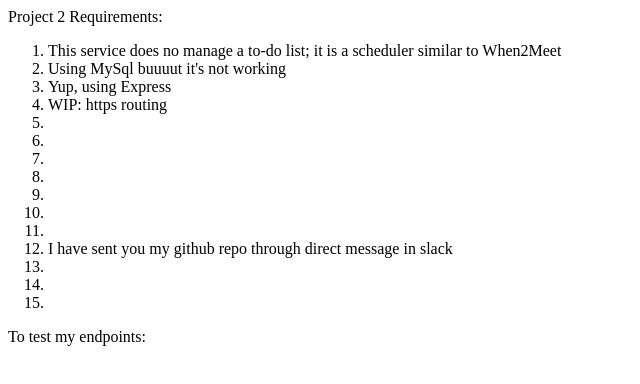
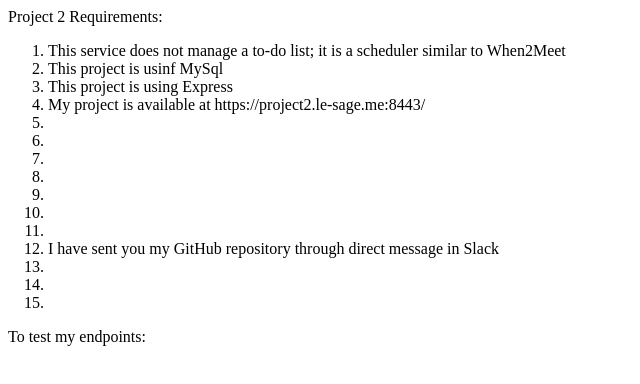
Before and after one commit to lesagecl/web-dev-project-2, a website: page report.html in a window 1280 px wide. Shown: the whole page, without its empty margins (0-640 px from the left). Drawn offline with Linux system fonts and the light colour scheme.

Commit message:
port 5001

```diff
--- a/index.js
+++ b/index.js
@@ -2,7 +2,7 @@ const express = require('express');
 
 const service = express();
 
-const port = 5000;
+const port = 5001;
 service.listen(port, () => {
     console.log(`We're live on port ${port}!`);
 });
--- a/report.html
+++ b/report.html
@@ -2,10 +2,10 @@
 <html>
     Project 2 Requirements:
     <ol>
-        <li>This service does no manage a to-do list; it is a scheduler similar to When2Meet</li>
-        <li>Using MySql buuuut it's not working</li>
-        <li>Yup, using Express</li>
-        <li>WIP: https routing</li>
+        <li>This service does not manage a to-do list; it is a scheduler similar to When2Meet</li>
+        <li>This project is usinf MySql</li>
+        <li>This project is using Express</li>
+        <li>My project is available at https://project2.le-sage.me:8443/</li>
         <li></li>
         <li></li>
         <li></li>
@@ -13,7 +13,7 @@
         <li></li>
         <li></li>
         <li></li>
-        <li>I have sent you my github repo through direct message in slack</li>
+        <li>I have sent you my GitHub repository through direct message in Slack</li>
         <li></li>
         <li></li>
         <li></li>
```
